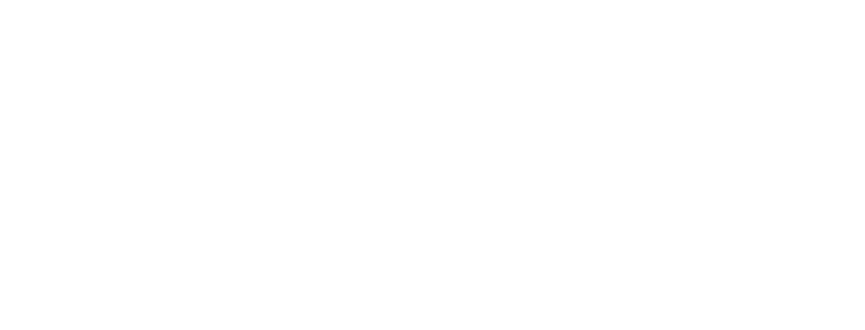
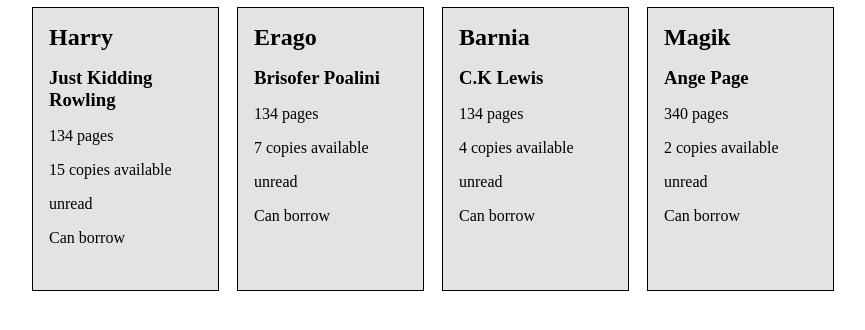
Before and after one commit to abeeto/odin-js-books, a plain HTML site: page index.html in a window 1280 px wide. Shown: the whole page, without its empty margins (207-1072 px from the left). Drawn offline with Linux system fonts and the light colour scheme.

Commit message:
Populate index.html with books using CSS and JS

```diff
--- a/script.js
+++ b/script.js
@@ -5,7 +5,7 @@ function Book(title, author, pages, availableCopies) {
     this.author = author;
     this.pages = pages;
     this.availableCopies = availableCopies;
-    this.readStatus = "not read";  // not read, reading, read
+    this.readStatus = "unread";  // not read, reading, read
     this.isReadWish = false;
     this.isBorrowed = false;
 }
@@ -50,6 +50,29 @@ addBookToLibrary("Barnia", "C.K Lewis", 134, 4);
 addBookToLibrary("Magik", "Ange Page", 340, 2);
 
 
-for (const book in myLibrary){
-    console.log(myLibrary[book].info());
+const libraryWrapperDiv = document.querySelector(".library-wrapper");
+
+const createBookCard = function(bookObj) {
+    const newBookCard = document.createElement("div");
+    newBookCard.classList.add("book-card");
+
+    const createAndSetTag = (tag, innerContent) => {
+        const newElement = document.createElement(tag);
+        newElement.innerText = innerContent;
+        newBookCard.appendChild(newElement);
+    }
+    createAndSetTag("h2", bookObj.title);
+    createAndSetTag("h3", bookObj.author);
+    createAndSetTag("p", `${bookObj.pages} pages`);
+    createAndSetTag("p", `${bookObj.availableCopies} copies available`);;
+    createAndSetTag("p", bookObj.readStatus);
+    createAndSetTag("p", bookObj.isReadWish ? `In your ToRead list`: ``);
+    createAndSetTag("p", bookObj.isBorrowed ? `Already Borrowed` : `Can borrow`);
+
+    return newBookCard;
 }
+
+
+for (index in myLibrary){
+    libraryWrapperDiv.appendChild(createBookCard(myLibrary[index]));
+}
--- a/style.css
+++ b/style.css
@@ -9,11 +9,24 @@
 
 .library-wrapper {
     display: grid;
-    grid-template-columns: auto-fit minmax(150px, 1fr);
+    grid-template-columns: repeat(auto-fit, minmax(150px, 1fr));
+    gap: 20px;
 }
 
 .book-card {
     display: flex;
     flex-direction: column;
-    gap: 1rem;
+    outline: 1px solid black;
+    background-color: #e3e3e3;
+    min-height: 250px;
+    padding: 1rem;
 }
+
+.book-card > *:empty {
+    display: none;
+}
+
+.book-card > * {
+    margin: 0;
+    margin-bottom: 1rem;
+}
```
